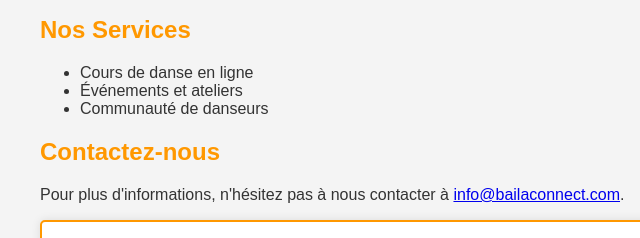
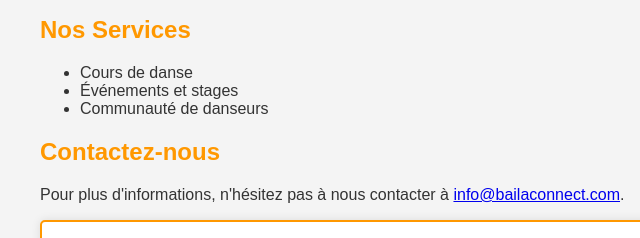
Before and after one commit to morganegsm/BailaConnect, a plain HTML site: page index.html in a window 1280 px wide. Shown: the part 351-589 px from the top of the page, 0-640 px from the left. Drawn offline with Linux system fonts and the light colour scheme.

Commit message:
Update index.html

```diff
--- a/index.html
+++ b/index.html
@@ -115,8 +115,8 @@
         <section id="services">
             <h2 class="highlight">Nos Services</h2>
             <ul>
-                <li>Cours de danse en ligne</li>
-                <li>Événements et ateliers</li>
+                <li>Cours de danse</li>
+                <li>Événements et stages</li>
                 <li>Communauté de danseurs</li>
             </ul>
         </section>
```
